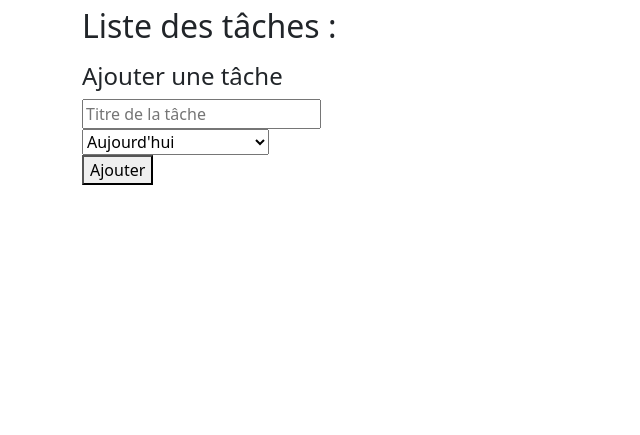
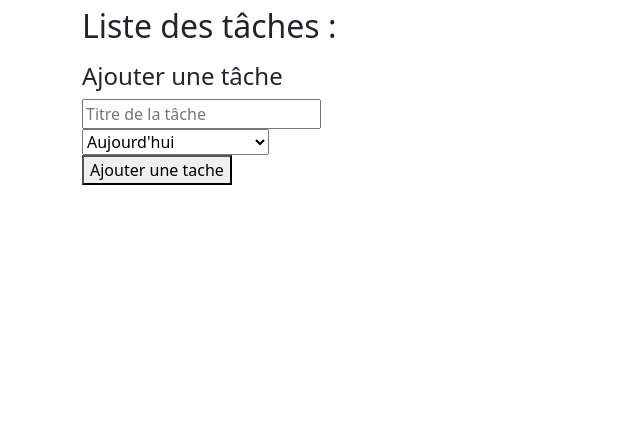
Before and after one commit to RayaneC-01/TaskManager, a PHP site: page /accueil.php in a window 1280 px wide. Shown: the part 365-800 px from the top of the page, without its empty margins (0-640 px from the left). Run offline with PHP 8.4, Linux system fonts and the light colour scheme; a user stored in the database is signed in; data that the repository does not hold is empty.

Commit message:
Page principal

```diff
--- a/Index/accueil.php
+++ b/Index/accueil.php
@@ -77,7 +77,7 @@ require_once 'header.php'; ?>
             </select>
             <input type="text" id="custom_due_date" name="custom_due_date" placeholder="D-M-Y" style="display: none;">
         </div>
-        <button class="bouton-requiert-connexion" type="submit">Ajouter</button>
+        <button class="bouton-requiert-connexion" type="submit">Ajouter une tache</button>
         <?php
         // Afficher un message de succès s'il existe
         if (isset($_SESSION['message_success'])) {
```
